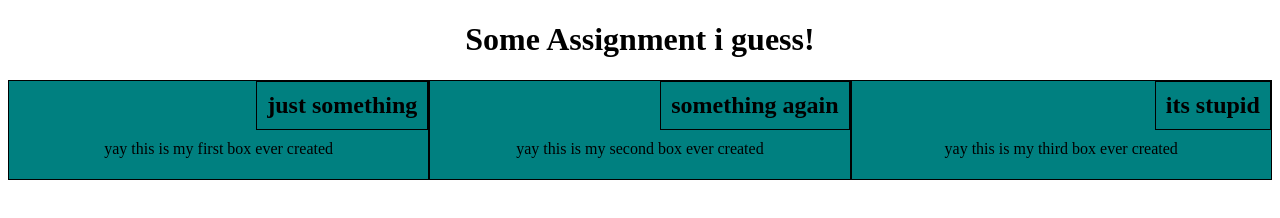
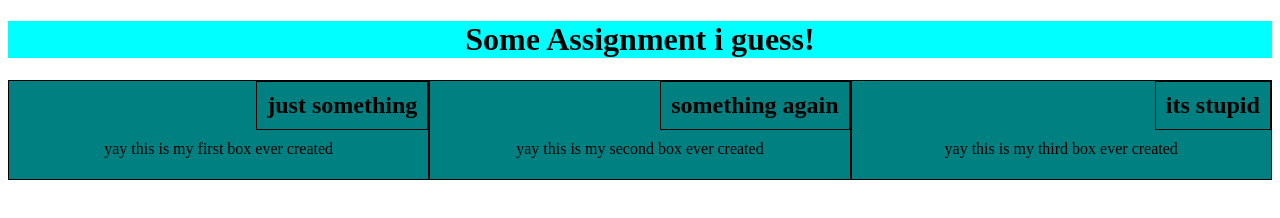
Before and after one commit to averma005/coursera_test, a plain HTML site: page index.html in a window 1280 px wide. Drawn offline with Linux system fonts and the light colour scheme.

Commit message:
Update style.css

```diff
--- a/style.css
+++ b/style.css
@@ -4,6 +4,7 @@
 }
 h1{
     text-align: center;
+    background-color: #00FFFF;
 }
 h2{
     float: right;
```
